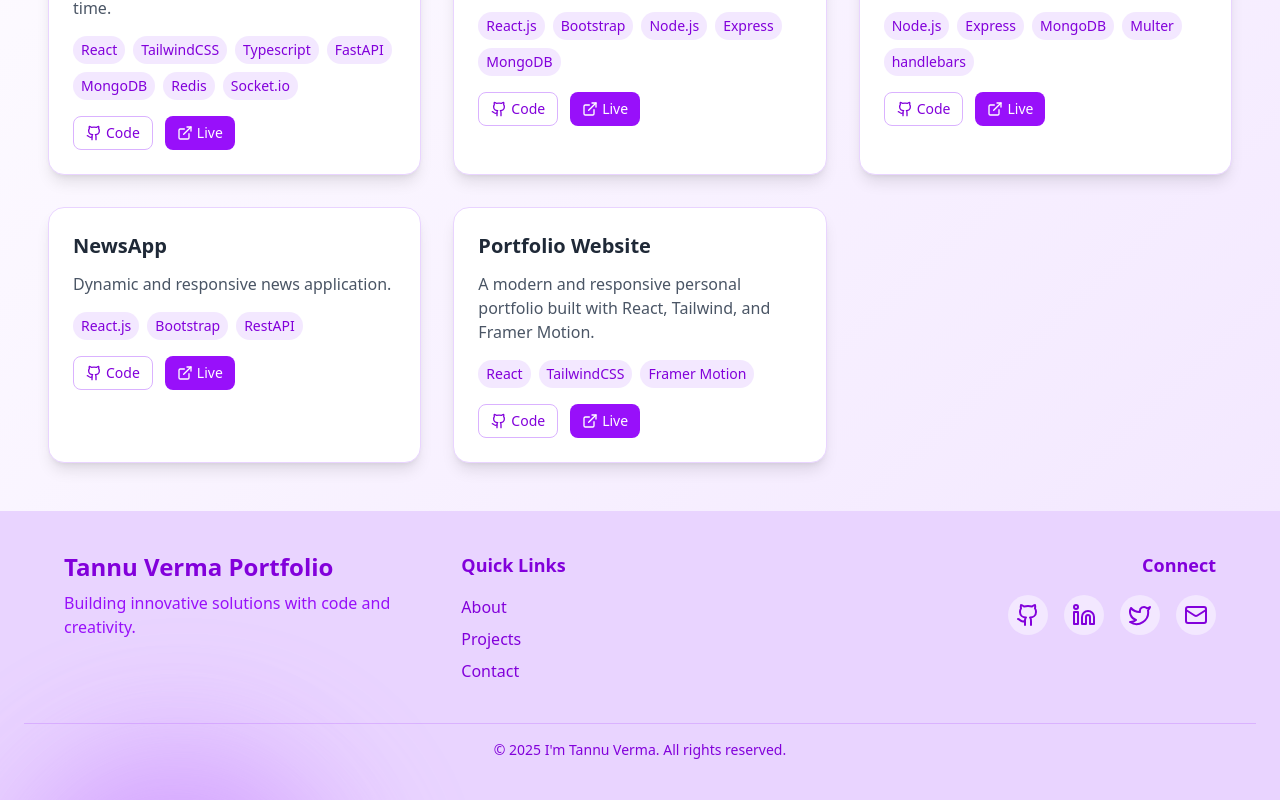
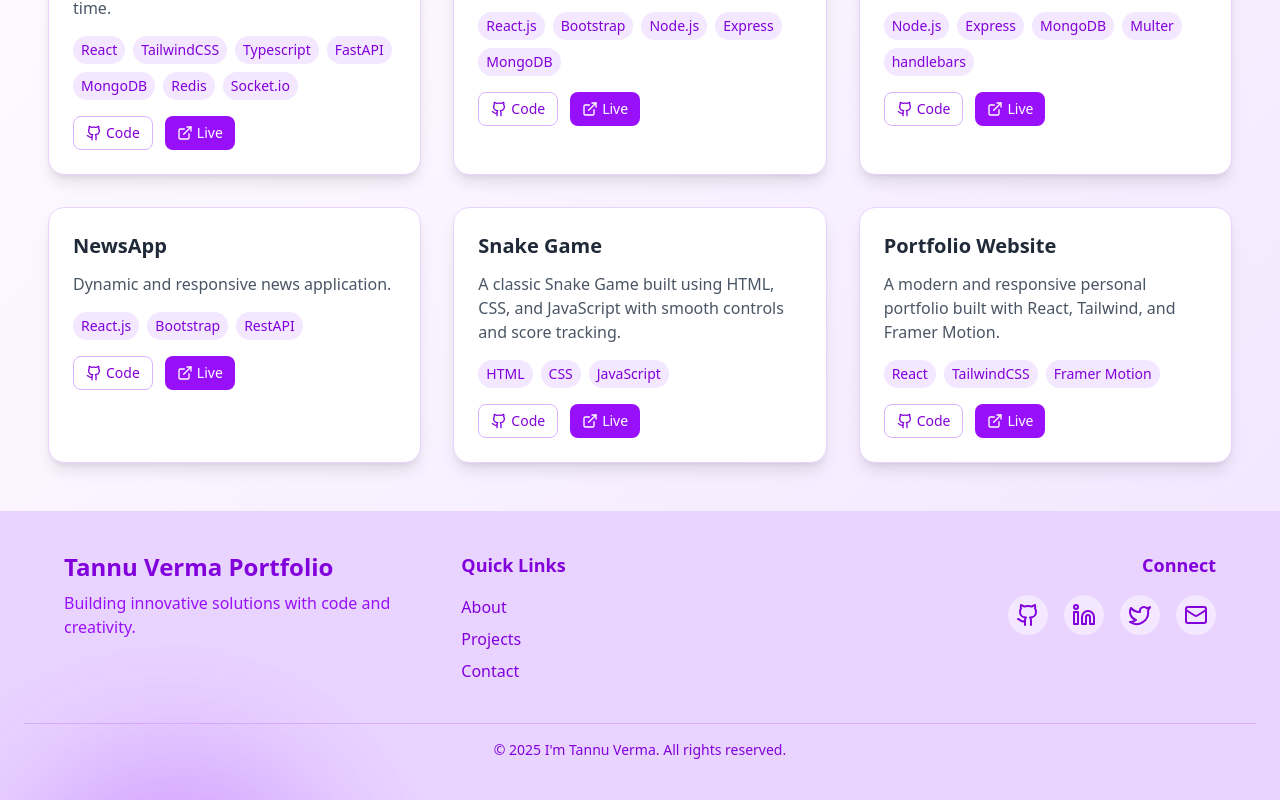
Before and after one commit to tannuv25/My-Portfolio, a React (Vite) app: page /projects in a window 1280 px wide. Shown: the part 737-1537 px from the top of the page. Built offline with nearby package versions, Linux system fonts and the light colour scheme.

Commit message:
new project addedd

```diff
--- a/src/components/Project.tsx
+++ b/src/components/Project.tsx
@@ -66,6 +66,14 @@ const projects: Project[] = [
     tech: ["React.js","Bootstrap", "RestAPI"],
     github: "https://github.com/tannuv25/NewsWeb",
     demo: "https://newsweb.com",
+  },
+  {
+    title: "Snake Game",
+    description:
+      "A classic Snake Game built using HTML, CSS, and JavaScript with smooth controls and score tracking.",
+    tech: ["HTML", "CSS", "JavaScript"],
+    github: "https://github.com/tannuv25/Snake-game",
+    demo: "https://tannuv25.github.io/Snake-game/",
   },
   {
     title: "Portfolio Website",
```
